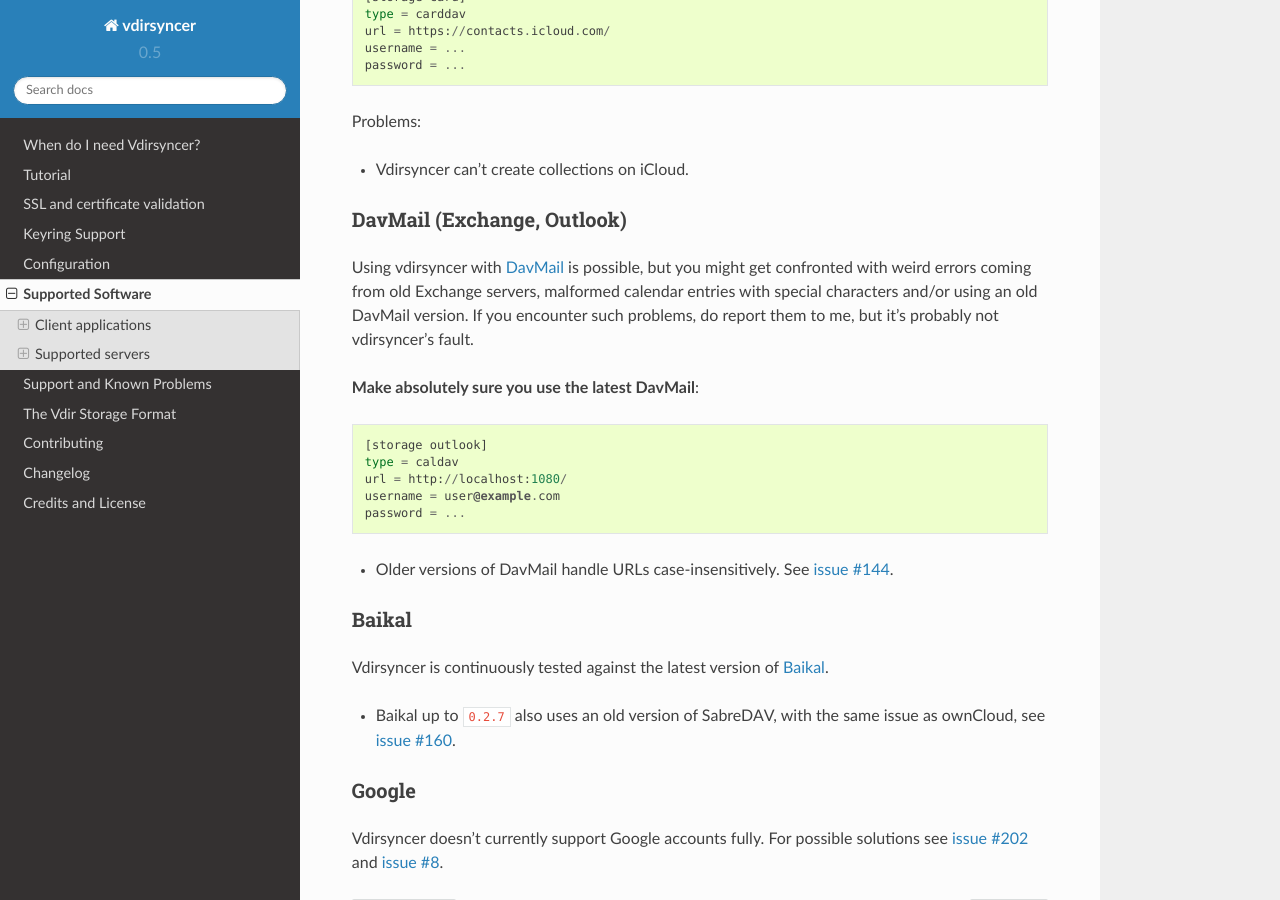
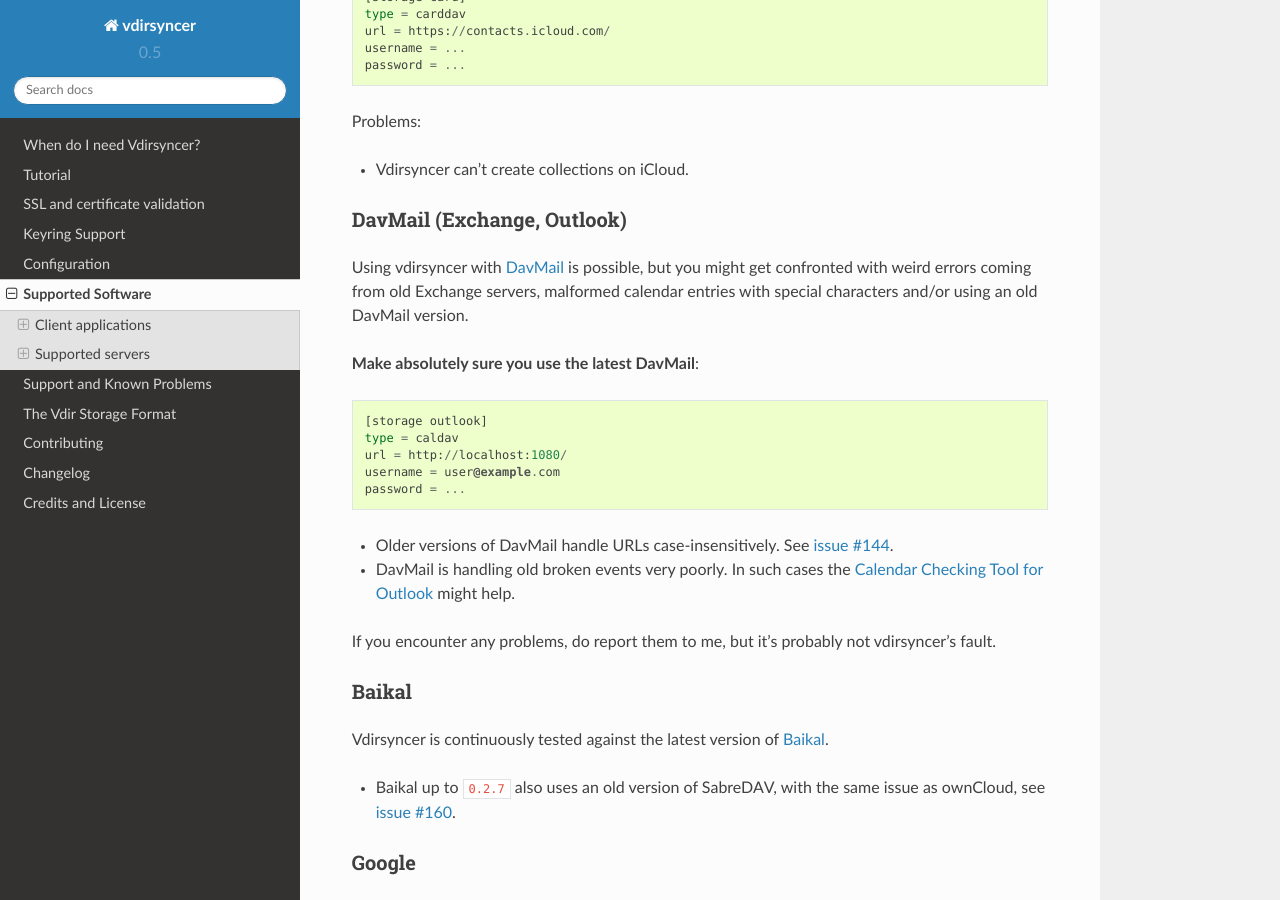
Before and after one commit to pimutils/vdirsyncer, a Sphinx documentation site: the page built from docs/supported.rst, in a window 1280 px wide and 900 px high, scrolled down 2335 px. Built offline with Sphinx 7.4.7 and the Read the Docs theme 2.0.0, drawn with Linux system fonts in a browser that asks for light colours.

Commit message:
Mention MS tool for fixing broken Outlook events
See #214

```diff
--- a/docs/supported.rst
+++ b/docs/supported.rst
@@ -178,6 +177,13 @@
     password = ...
 
 - Older versions of DavMail handle URLs case-insensitively. See :gh:`144`.
+- DavMail is handling old broken events very poorly. In such cases the
+  `Calendar Checking Tool for Outlook
+  <https://www.microsoft.com/en-us/download/details.aspx?id=28786>`_ might
+  help.
+
+If you encounter any problems, do report them to me, but it's probably not
+vdirsyncer's fault.
 
 .. _DavMail: http://davmail.sourceforge.net/
 
```
Also changed, not shown: other parts of docs/supported.rst (+1 -2 lines).
